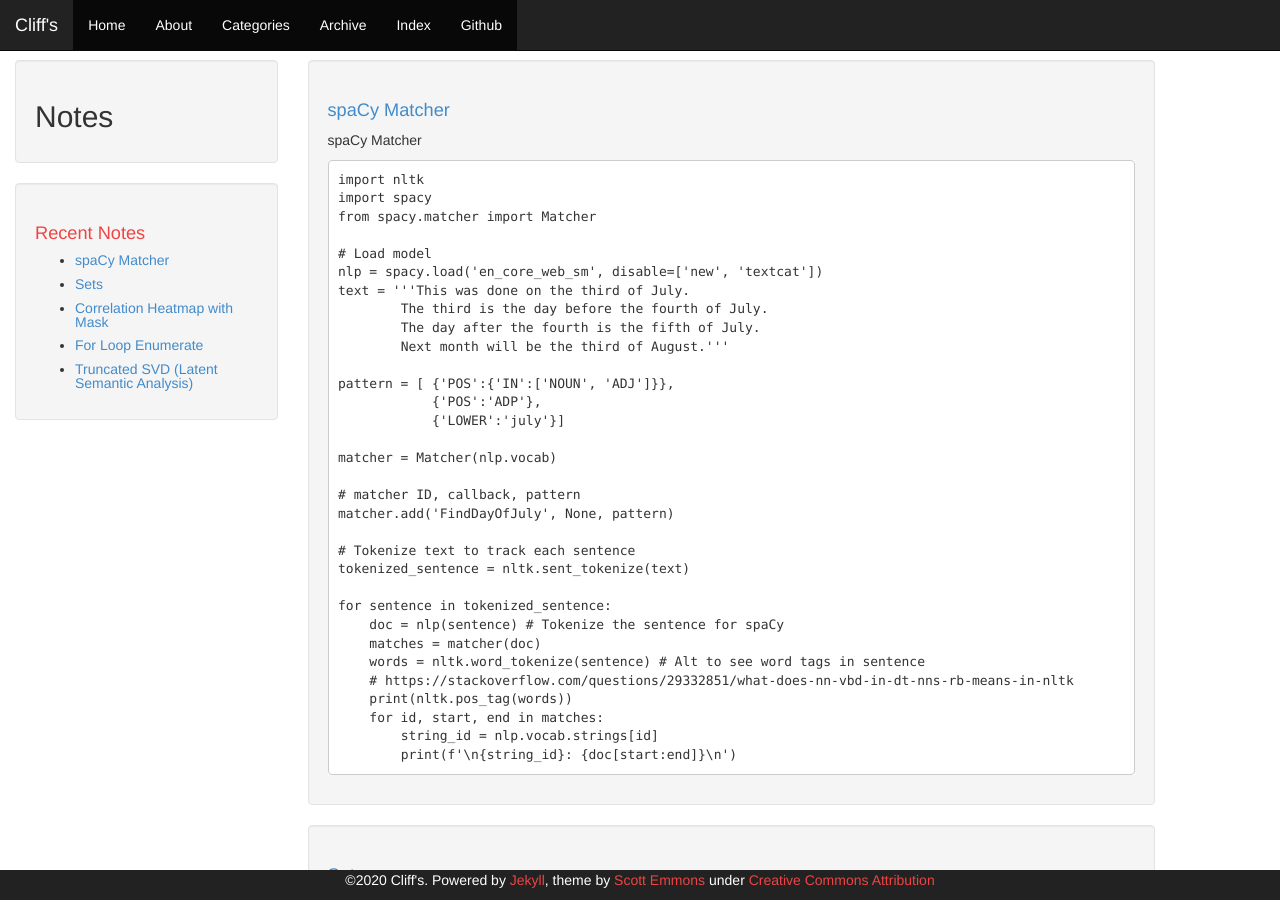
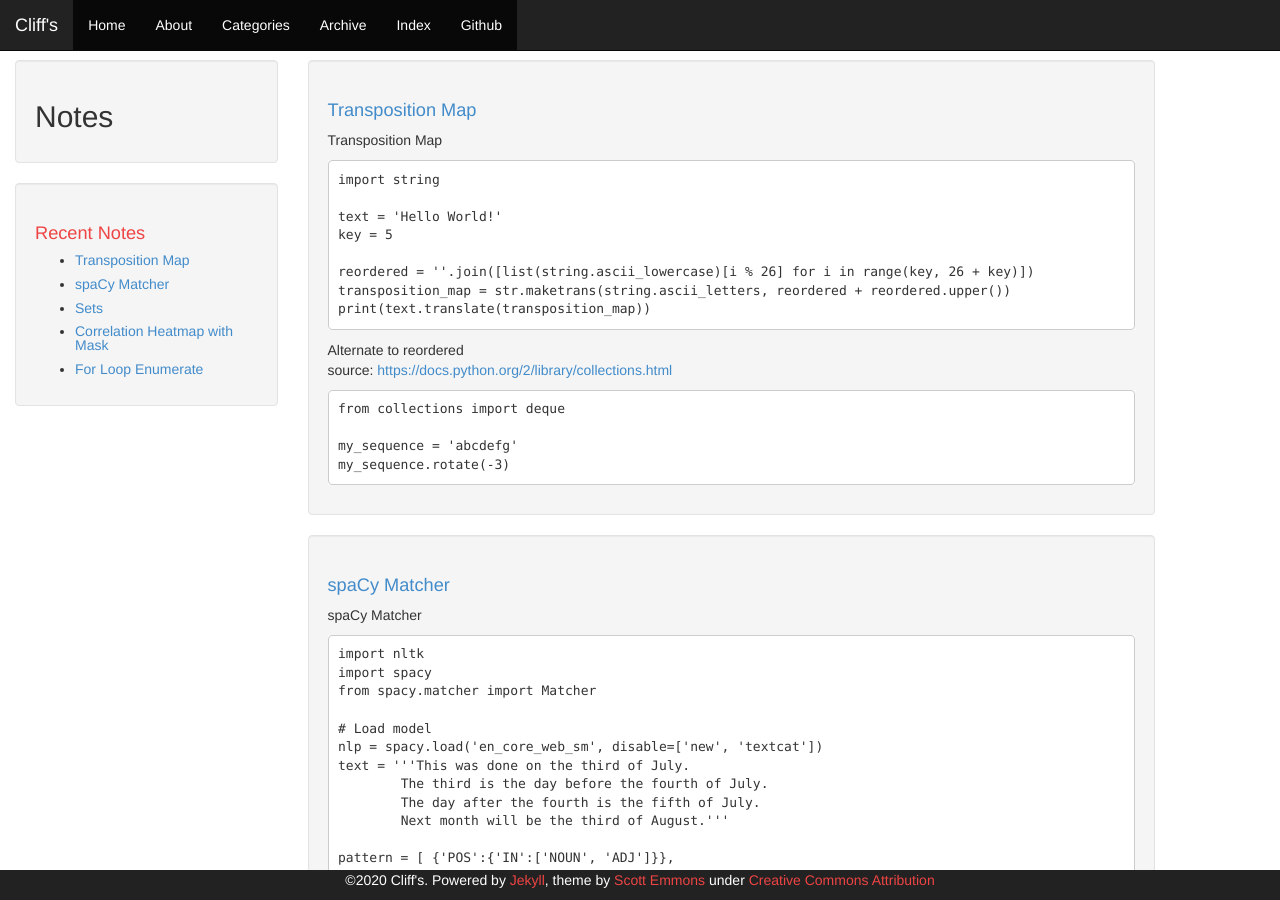
Before and after one commit to cliffwhitworth/cliffwhitworth.github.io, a Jekyll site: the page built from index.html, in a window 1280 px wide and 900 px high. Built offline with Jekyll 4.4.1, drawn with Linux system fonts in a browser that asks for light colours; the list of posts is cut into pages by our own code; some of the changed text lies outside the part shown.

Commit message:
transpose map

````diff
--- /dev/null
+++ b/_posts/2020-07-15-transpose-map.md
@@ -0,0 +1,30 @@
+---
+layout: post
+title: "Transposition Map"
+date: 2020-07-15 13:40:00
+comments: false
+categories: Python
+---
+
+Transposition Map
+
+```
+import string
+
+text = 'Hello World!'
+key = 5
+
+reordered = ''.join([list(string.ascii_lowercase)[i % 26] for i in range(key, 26 + key)])
+transposition_map = str.maketrans(string.ascii_letters, reordered + reordered.upper())
+print(text.translate(transposition_map))
+```
+
+
+Alternate to reordered<br />
+source: <a href='https://docs.python.org/2/library/collections.html'>https://docs.python.org/2/library/collections.html</a>
+```
+from collections import deque
+
+my_sequence = 'abcdefg'
+my_sequence.rotate(-3)
+```
````
Also changed, not shown: _posts/2020-06-18-list-comprehension.md (+14 -0 lines).
